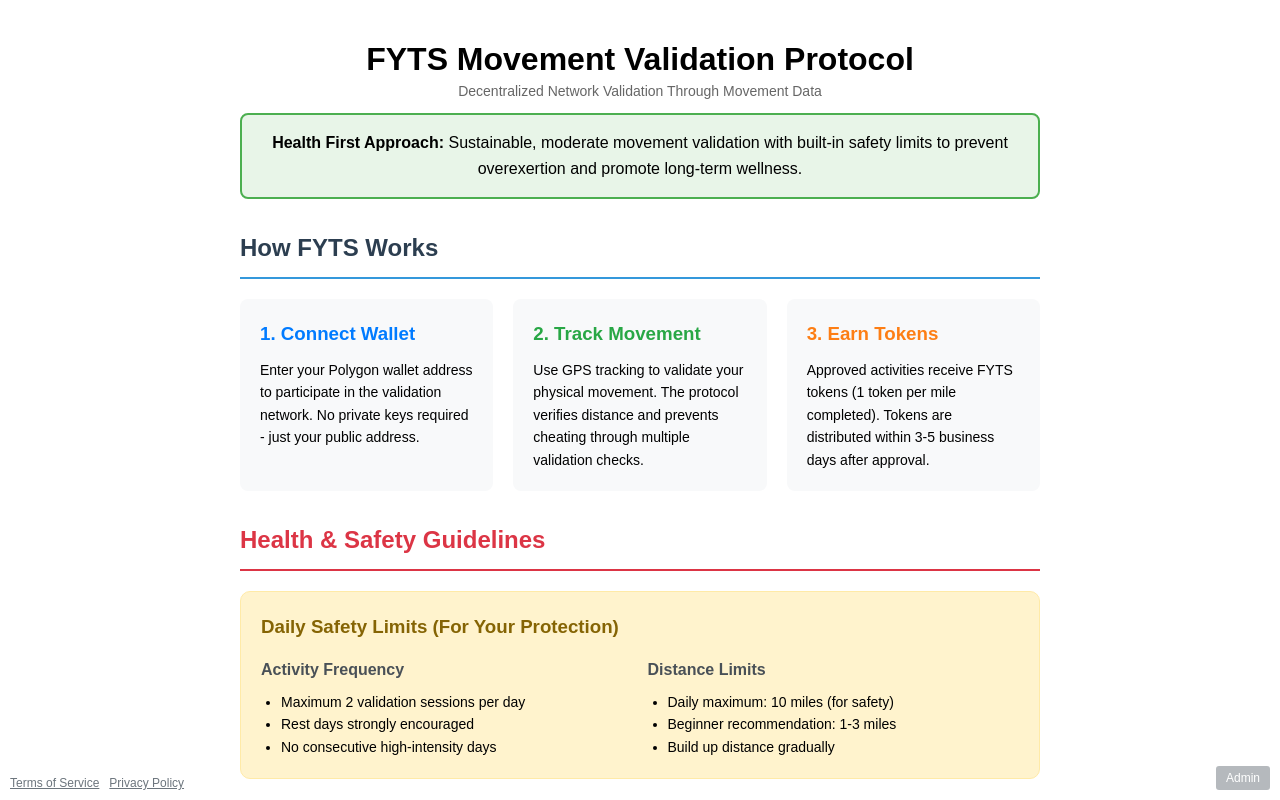
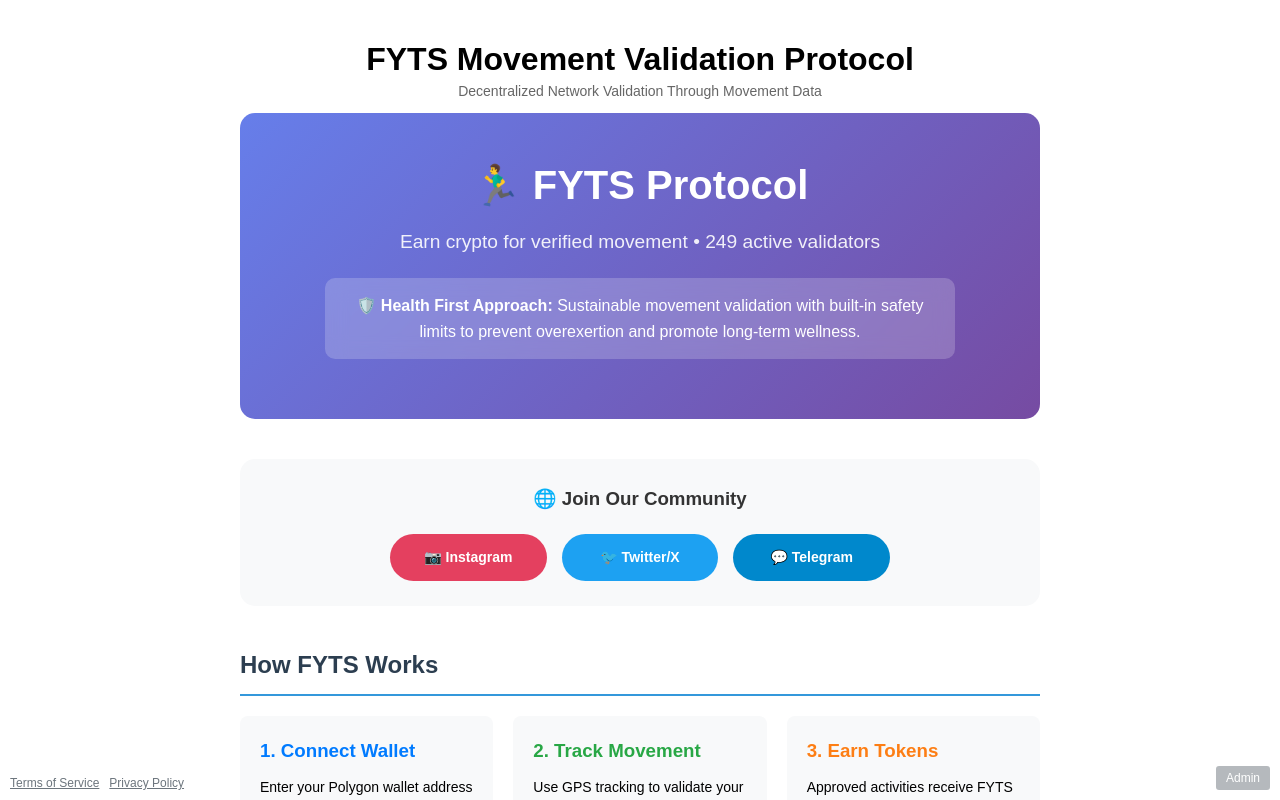
Before and after one commit to FLEXCOIN1/fyts-run-app, a React (Create React App) app: page / in a window 1280 px wide. Shown: the top 800 px of the page. Built offline with nearby package versions, Linux system fonts and the light colour scheme; the HTML template or start-up script is replaced by a standard one.

Commit message:
Enhance landing page with visual improvements and social media links

```diff
--- a/src/App.tsx
+++ b/src/App.tsx
@@ -166,19 +166,135 @@
 
 // Landing Page Content Component (shown when no wallet connected)
 const LandingContent: React.FC<{ onConnectWallet: () => void }> = ({ onConnectWallet }) => {
+  const [activeUsers, setActiveUsers] = useState(247); // Simulated active users
+
+  React.useEffect(() => {
+    // Simulate live user count updates
+    const interval = setInterval(() => {
+      setActiveUsers(prev => prev + Math.floor(Math.random() * 3));
+    }, 5000);
+    return () => clearInterval(interval);
+  }, []);
+
   return (
     <div style={{ lineHeight: '1.6' }}>
-      {/* Header */}
-      <div style={{ textAlign: 'center', marginBottom: '30px' }}>
+      {/* Hero Section */}
+      <div style={{
+        textAlign: 'center',
+        marginBottom: '40px',
+        background: 'linear-gradient(135deg, #667eea 0%, #764ba2 100%)',
+        color: 'white',
+        padding: '40px 20px',
+        borderRadius: '15px',
+        position: 'relative',
+        overflow: 'hidden'
+      }}>
+        <div style={{ position: 'relative', zIndex: 2 }}>
+          <h1 style={{ fontSize: '2.5em', margin: '0 0 10px 0', fontWeight: 'bold' }}>
+            🏃‍♂️ FYTS Protocol
+          </h1>
+          <p style={{ fontSize: '1.2em', margin: '0 0 20px 0', opacity: 0.9 }}>
+            Earn crypto for verified movement • {activeUsers} active validators
+          </p>
+          <div style={{
+            backgroundColor: 'rgba(255,255,255,0.2)',
+            padding: '15px',
+            borderRadius: '10px',
+            backdropFilter: 'blur(10px)',
+            margin: '20px auto',
+            maxWidth: '600px'
+          }}>
+            <strong>🛡️ Health First Approach:</strong> Sustainable movement validation
+            with built-in safety limits to prevent overexertion and promote long-term wellness.
+          </div>
+        </div>
+      </div>
+
+      {/* Social Media Section */}
+      <div style={{
+        textAlign: 'center',
+        marginBottom: '40px',
+        backgroundColor: '#f8f9fa',
+        padding: '25px',
+        borderRadius: '15px'
+      }}>
+        <h3 style={{ margin: '0 0 20px 0', color: '#333' }}>🌐 Join Our Community</h3>
         <div style={{
-          backgroundColor: '#e8f5e8',
-          padding: '15px',
-          borderRadius: '8px',
-          border: '2px solid #4CAF50',
-          marginBottom: '20px'
+          display: 'grid',
+          gridTemplateColumns: 'repeat(auto-fit, minmax(150px, 1fr))',
+          gap: '15px',
+          maxWidth: '500px',
+          margin: '0 auto'
         }}>
-          <strong>Health First Approach:</strong> Sustainable, moderate movement validation
-          with built-in safety limits to prevent overexertion and promote long-term wellness.
+          <a
+            href="https://www.instagram.com/fyts_cj?igsh=NTc4MTIwNjQ2YQ%3D%3D&utm_source=qr"
+            target="_blank"
+            rel="noopener noreferrer"
+            style={{
+              display: 'flex',
+              alignItems: 'center',
+              justifyContent: 'center',
+              padding: '12px 20px',
+              backgroundColor: '#E4405F',
+              color: 'white',
+              borderRadius: '25px',
+              textDecoration: 'none',
+              fontWeight: 'bold',
+              fontSize: '14px',
+              gap: '8px',
+              transition: 'transform 0.2s'
+            }}
+            onMouseOver={(e) => e.currentTarget.style.transform = 'scale(1.05)'}
+            onMouseOut={(e) => e.currentTarget.style.transform = 'scale(1)'}
+          >
+            📷 Instagram
+          </a>
+          <a
+            href="https://x.com/getFyts"
+            target="_blank"
+            rel="noopener noreferrer"
+            style={{
+              display: 'flex',
+              alignItems: 'center',
+              justifyContent: 'center',
+              padding: '12px 20px',
+              backgroundColor: '#1DA1F2',
+              color: 'white',
+              borderRadius: '25px',
+              textDecoration: 'none',
+              fontWeight: 'bold',
+              fontSize: '14px',
+              gap: '8px',
+              transition: 'transform 0.2s'
+            }}
+            onMouseOver={(e) => e.currentTarget.style.transform = 'scale(1.05)'}
+            onMouseOut={(e) => e.currentTarget.style.transform = 'scale(1)'}
+          >
+            🐦 Twitter/X
+          </a>
+          <a
+            href="https://t.me/+4AdDVbCTfcxmZGEx"
+            target="_blank"
+            rel="noopener noreferrer"
+            style={{
+              display: 'flex',
+              alignItems: 'center',
+              justifyContent: 'center',
+              padding: '12px 20px',
+              backgroundColor: '#0088cc',
+              color: 'white',
+              borderRadius: '25px',
+              textDecoration: 'none',
+              fontWeight: 'bold',
+              fontSize: '14px',
+              gap: '8px',
+              transition: 'transform 0.2s'
+            }}
+            onMouseOver={(e) => e.currentTarget.style.transform = 'scale(1.05)'}
+            onMouseOut={(e) => e.currentTarget.style.transform = 'scale(1)'}
+          >
+            💬 Telegram
+          </a>
         </div>
       </div>
 
```
